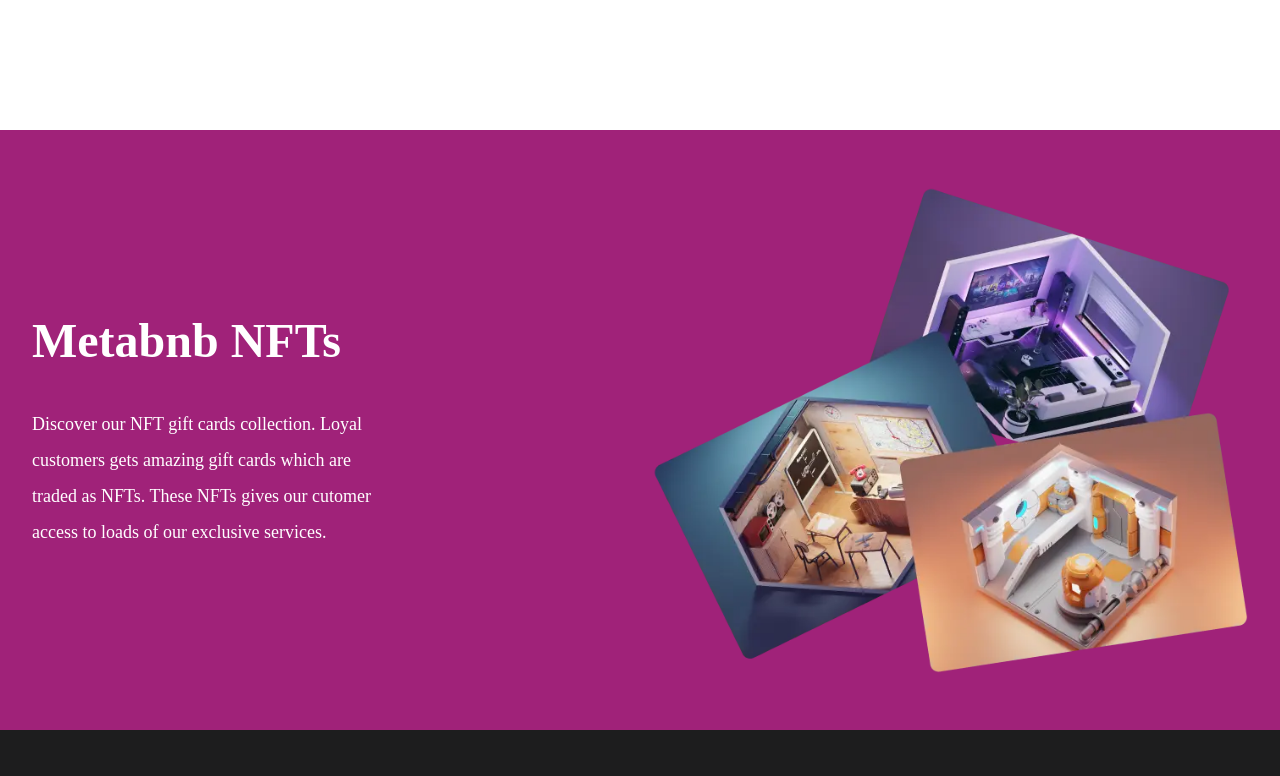
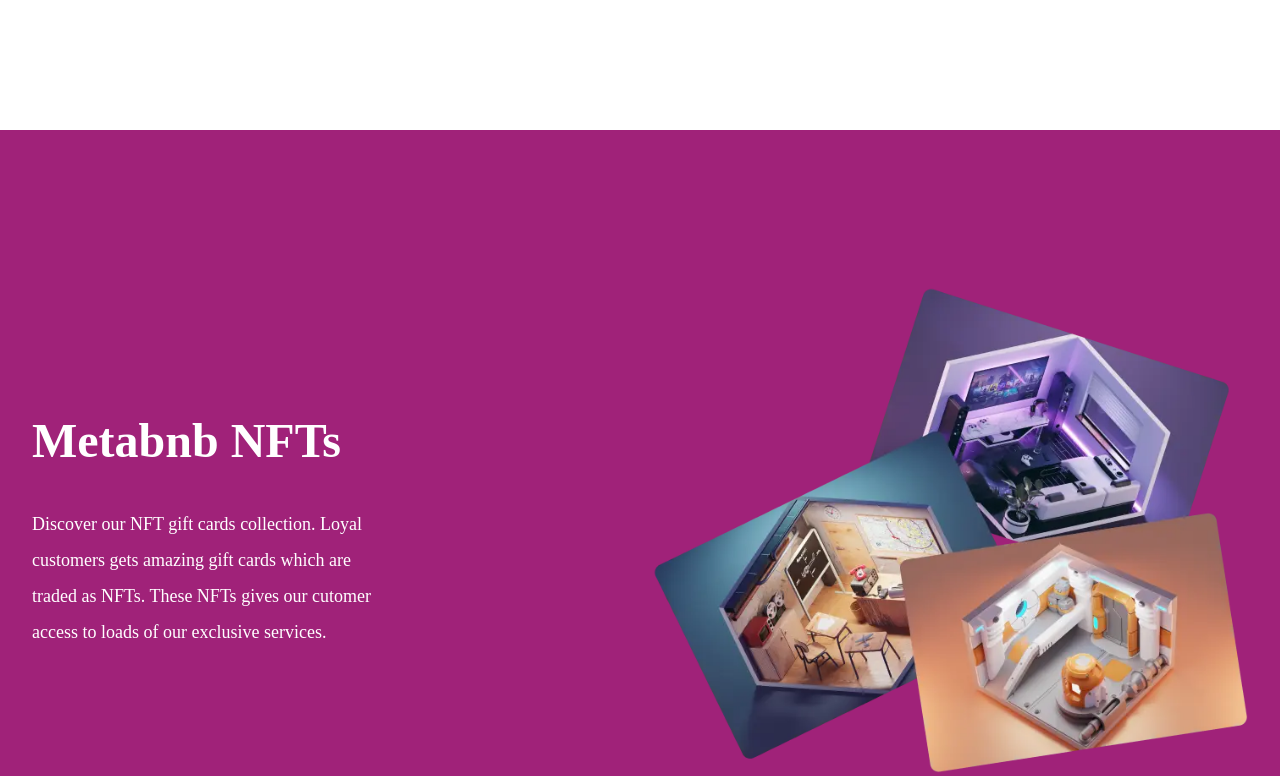
Before and after one commit to monarcode/metabnb, a React (Vite) app: page / in a window 1280 px wide. Shown: the part 1960-2736 px from the top of the page. Built offline with nearby package versions, Linux system fonts and the light colour scheme; a web font is replaced by a local one; what prettier-plugin-tailwindcss would draw is missing.

Commit message:
fix: fixed banner size & padding

```diff
--- a/src/pages/home/index.jsx
+++ b/src/pages/home/index.jsx
@@ -66,8 +66,8 @@ export default function Home() {
         </div>
       </section>
 
-      <section className="mt-20 grid min-h-[calc(100vh-200px)] bg-brand">
-        <div className="container grid grid-cols-1 gap-6 md:grid-cols-2">
+      <section className="mt-20 grid min-h-screen bg-brand">
+        <div className="container grid grid-cols-1 gap-6 py-6 md:grid-cols-2">
           <div className="flex flex-col justify-center">
             <h2 className="text-[clamp(20px,5vw,48px)] font-bold leading-[60px] text-white md:mb-[35px]">
               Metabnb NFTs
```
